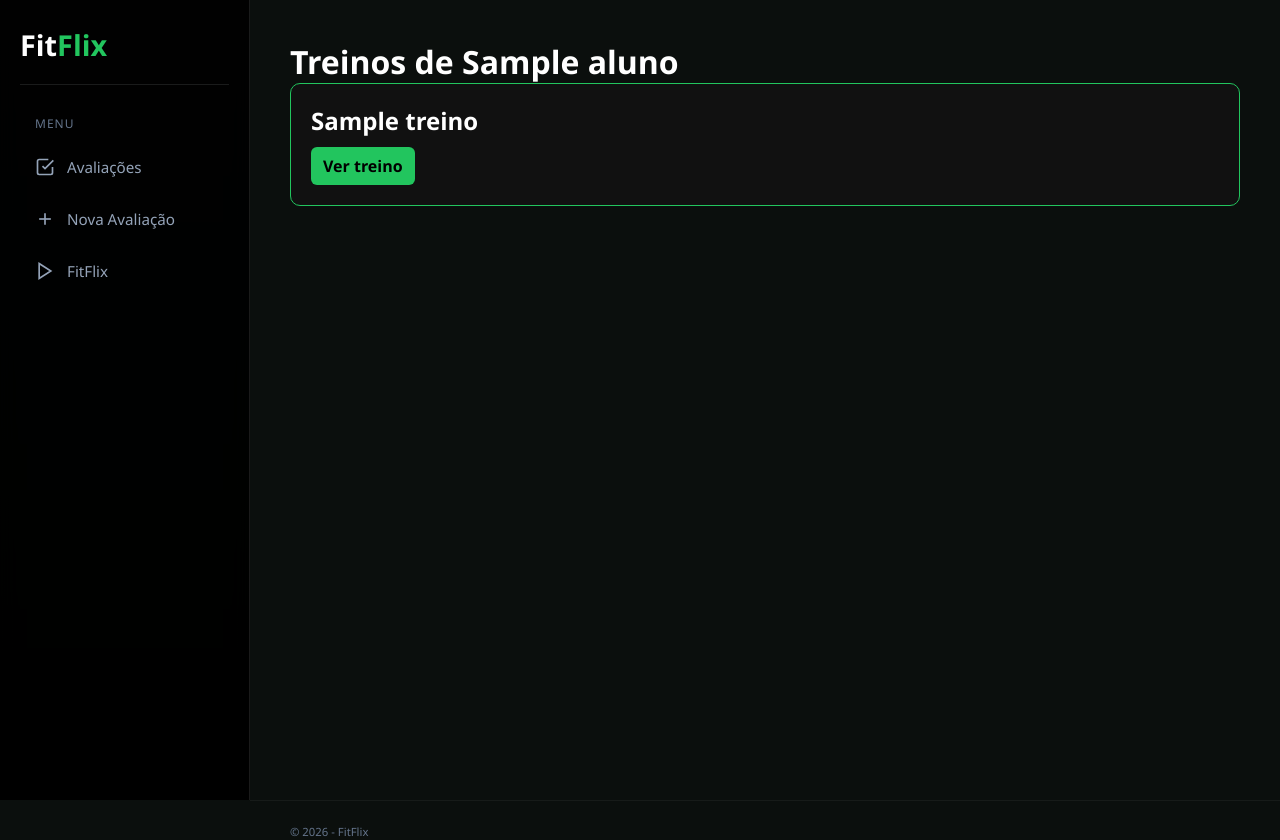
After one commit to matheuspdev91/avaliaca-fisica-saas, a Django app: page /aluno/1/ in a window 1280 px wide. The commit adds this page. Shown: the top 840 px of the page. Run offline with Django 5.2, Linux system fonts and the light colour scheme; tables that the repository leaves empty hold one stand-in row (values such as "Sample post").

Commit message:
Salvando ajsustes finais

```diff
--- a/core/static/css/style.css
+++ b/core/static/css/style.css
@@ -740,3 +740,36 @@ label {
     display: flex;
     gap: 10px;
 }
+
+
+/* TREINOS DOS ALUNOS */
+
+
+.card-treino {
+    background: #111;
+    padding: 20px;
+    border-radius: 10px;
+    border: 1px solid #22c55e;
+    transition: 0.2s;
+}
+
+.card-treino:hover {
+    transform: translateY(-3px);
+    border-color: #4ade86;
+}
+
+.card-treino a {
+    display: inline-block;
+    margin-top: 10px;
+    background: #22c55e;
+    color: #000;
+    padding: 8px 12px;
+    border-radius: 6px;
+    font-weight: bold;
+    text-decoration: none;
+    transition: 0.2s;
+}
+
+.card-treino a:hover {
+    background: #16a34a;
+}
--- /dev/null
+++ b/core/templates/core/painel_aluno.html
@@ -0,0 +1,23 @@
+{% extends 'core/base.html' %}
+
+{% block content %}
+
+<h1>Treinos de {{ aluno.nome }}</h1>
+
+<div class="treinos">
+
+    {% for treino in treinos %}
+        <div class="card-treino">
+            <h2>{{ treino.nome }}</h2>
+
+            <a href="{% url 'core:treino_detail' treino.id %}">
+                Ver treino
+            </a>
+        </div>
+    {% empty %}
+        <p>Nenhum treino cadastrado</p>
+    {% endfor %}
+
+</div>
+
+    {% endblock %}
--- a/core/urls.py
+++ b/core/urls.py
@@ -47,4 +47,5 @@ urlpatterns = [
     # Treinos
     path('treino/<int:treino_id>/', views.treino_detail, name='treino_detail'),
     path('treino/novo/', views.criar_treino, name='criar_treino'),
+    path('aluno/<int:aluno_id>/', views.painel_aluno, name='painel_aluno')
 ]
--- a/core/views.py
+++ b/core/views.py
@@ -4,6 +4,7 @@ from django.contrib.auth import authenticate, login, logout
 from django.contrib import messages
 from django.contrib.auth import get_user_model
 from decimal import Decimal
+from .models import Aluno, Treino
 
 from .models import (
     AvaliacaoFisica, VideoExercicio, VariacaoExercicio,
@@ -504,3 +505,15 @@ def criar_treino(request):
     return render(request, 'core/criar_treino.html', {
         'alunos': alunos
     })
+
+
+#--PAINEL DO ALUNO--
+
+def painel_aluno(request, aluno_id):
+    aluno = get_object_or_404(Aluno, id=aluno_id)
+    treinos = Treino.objects.filter(aluno=aluno)
+
+    return render(request, 'core/painel_aluno.html', {
+        'aluno': aluno,
+        'treinos': treinos
+    })
```
Also changed, not shown: core/static/css/fitflix.css (+101 -0 lines), core/templates/core/treino_detail.html (+17 -12 lines).
